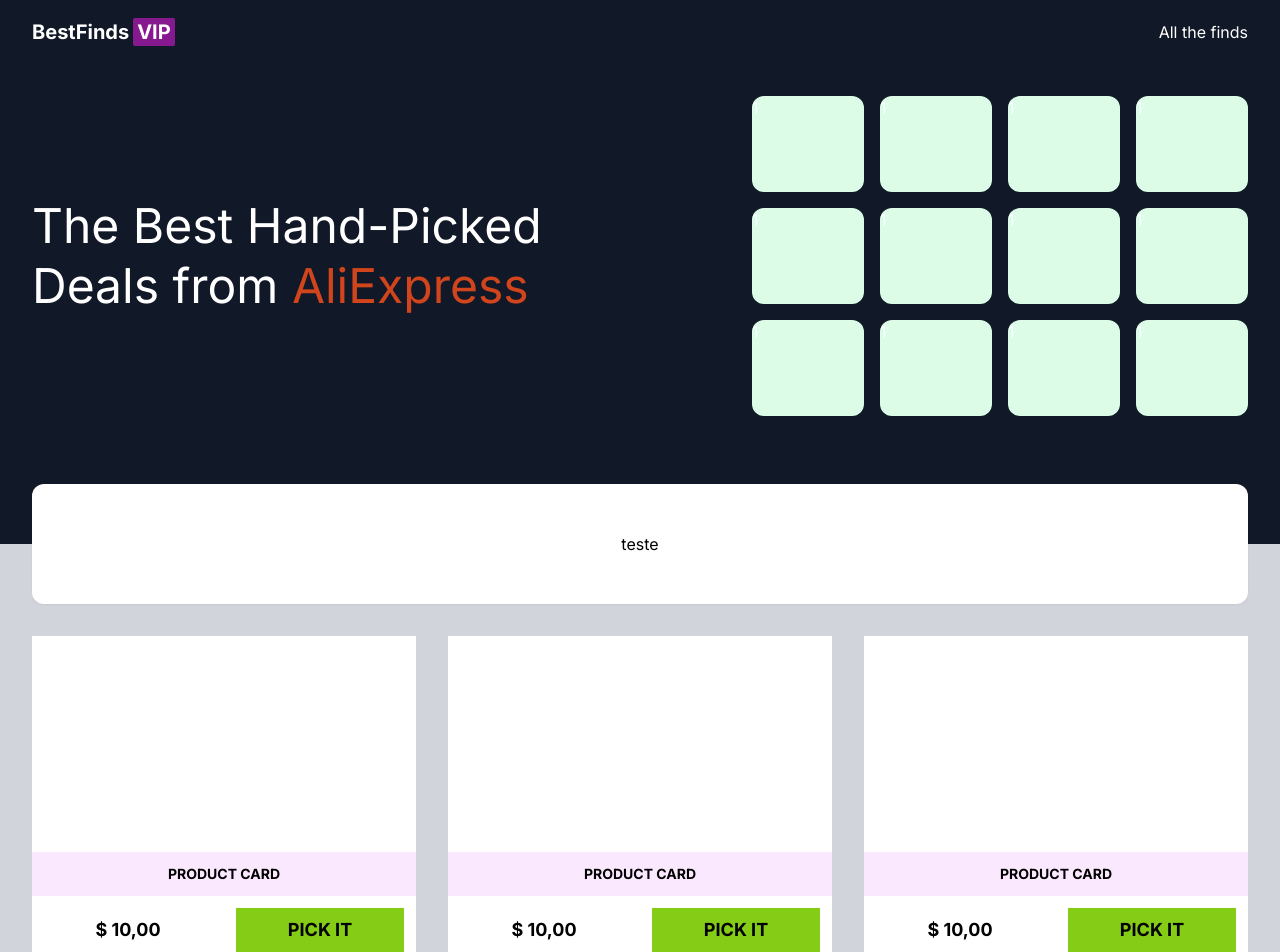
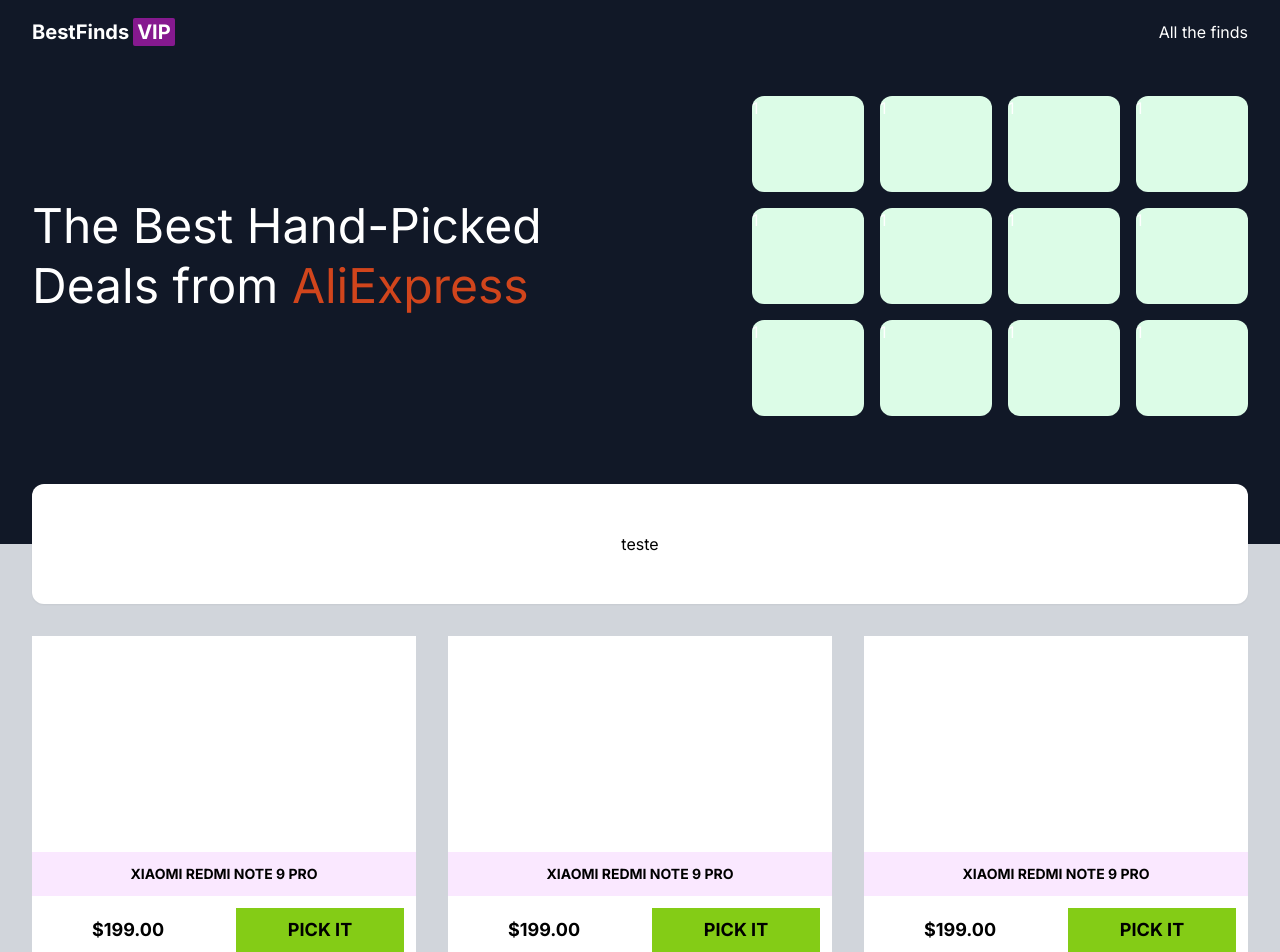
Before and after one commit to lehcosta/bestfinds.vip, a Next.js app: page / in a window 1280 px wide. Shown: the top 952 px of the page. Built offline with nearby package versions, Linux system fonts and the light colour scheme.

Commit message:
feat: set up event tracking

```diff
--- a/src/app/page.tsx
+++ b/src/app/page.tsx
@@ -1,5 +1,48 @@
 import { ProductCard } from "@/components/ProductCard";
 import Image from "next/image";
+
+const products = [
+  {
+    name: "Xiaomi Redmi Note 9 Pro",
+    slug: "xiaomi-redmi-note-9-pro",
+    price: 199,
+  },
+  {
+    name: "Xiaomi Redmi Note 9 Pro",
+    slug: "xiaomi-redmi-note-9-pro",
+    price: 199,
+  },
+  {
+    name: "Xiaomi Redmi Note 9 Pro",
+    slug: "xiaomi-redmi-note-9-pro",
+    price: 199,
+  },
+  {
+    name: "Xiaomi Redmi Note 9 Pro",
+    slug: "xiaomi-redmi-note-9-pro",
+    price: 199,
+  },
+  {
+    name: "Xiaomi Redmi Note 9 Pro",
+    slug: "xiaomi-redmi-note-9-pro",
+    price: 199,
+  },
+  {
+    name: "Xiaomi Redmi Note 9 Pro",
+    slug: "xiaomi-redmi-note-9-pro",
+    price: 199,
+  },
+  {
+    name: "Xiaomi Redmi Note 9 Pro",
+    slug: "xiaomi-redmi-note-9-pro",
+    price: 199,
+  },
+  {
+    name: "Xiaomi Redmi Note 9 Pro",
+    slug: "xiaomi-redmi-note-9-pro",
+    price: 199,
+  },
+];
 
 export default function Home() {
   return (
@@ -62,8 +105,13 @@
       <div className="pb-28">
         <div className="mx-auto py-8 max-w-7xl px-4 sm:px-6 lg:px-8">
           <div className="grid grid-cols-1 sm:grid-cols-2 lg:grid-cols-3 gap-8 w-full">
-            {Array.from({ length: 12 }, (_, k) => k + 1).map((_, index) => (
-              <ProductCard key={index} />
+            {products.map((product, index) => (
+              <ProductCard
+                key={index}
+                name={product.name}
+                price={product.price}
+                slug={product.slug}
+              />
             ))}
           </div>
         </div>
--- a/src/components/ProductCard/ProductCard.tsx
+++ b/src/components/ProductCard/ProductCard.tsx
@@ -1,19 +1,37 @@
+"use client";
+
 import React from "react";
+import { track } from "@vercel/analytics";
+import { formatMoney } from "@/utils/money";
 
-export const ProductCard = () => (
+export const ProductCard = ({
+  name,
+  slug,
+  price,
+}: {
+  name: string;
+  slug: string;
+  price: number;
+}) => (
   <div className="w-full bg-white">
     <div className="aspect-video"></div>
     <div className="bg-fuchsia-100 px-6 py-3 uppercase text-center font-bold text-sm">
-      <h1>Product Card</h1>
+      <h1>{name}</h1>
     </div>
     <div className="grid grid-cols-2">
       <div className="text-center p-3 flex justify-center items-center font-bold text-lg">
-        $ 10,00
+        {formatMoney(price)}
       </div>
       <div className="text-center flex p-3">
         <a
           href="#"
           className="block flex-1 uppercase font-bold bg-lime-500 py-2 hover:bg-lime-600 transition-colors text-lg"
+          onClick={() => {
+            track("product-card-clicked", {
+              name,
+              slug,
+            });
+          }}
         >
           Pick it
         </a>
--- /dev/null
+++ b/src/utils/money.ts
@@ -0,0 +1,3 @@
+export function formatMoney(amount: number) {
+  return `$${amount.toFixed(2)}`;
+}
```
